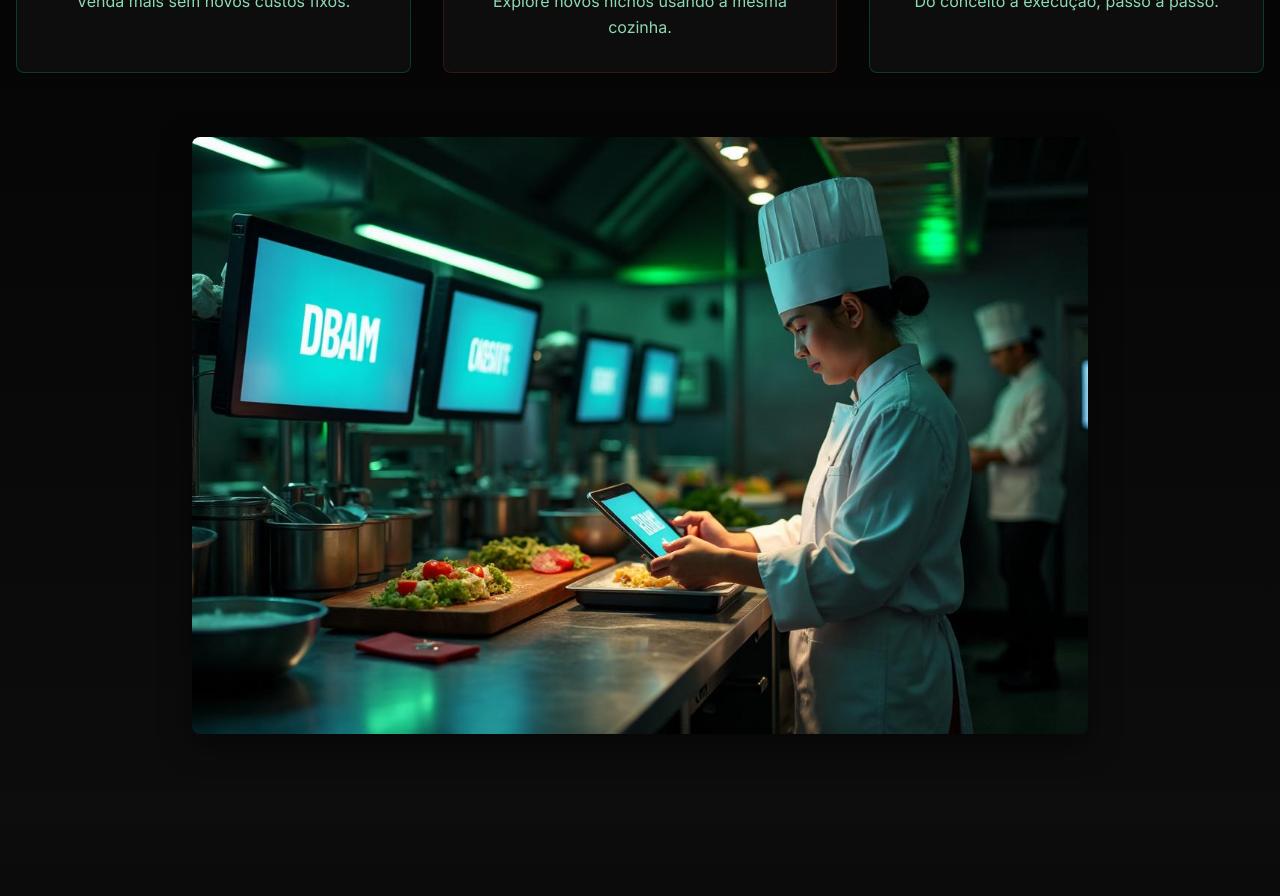
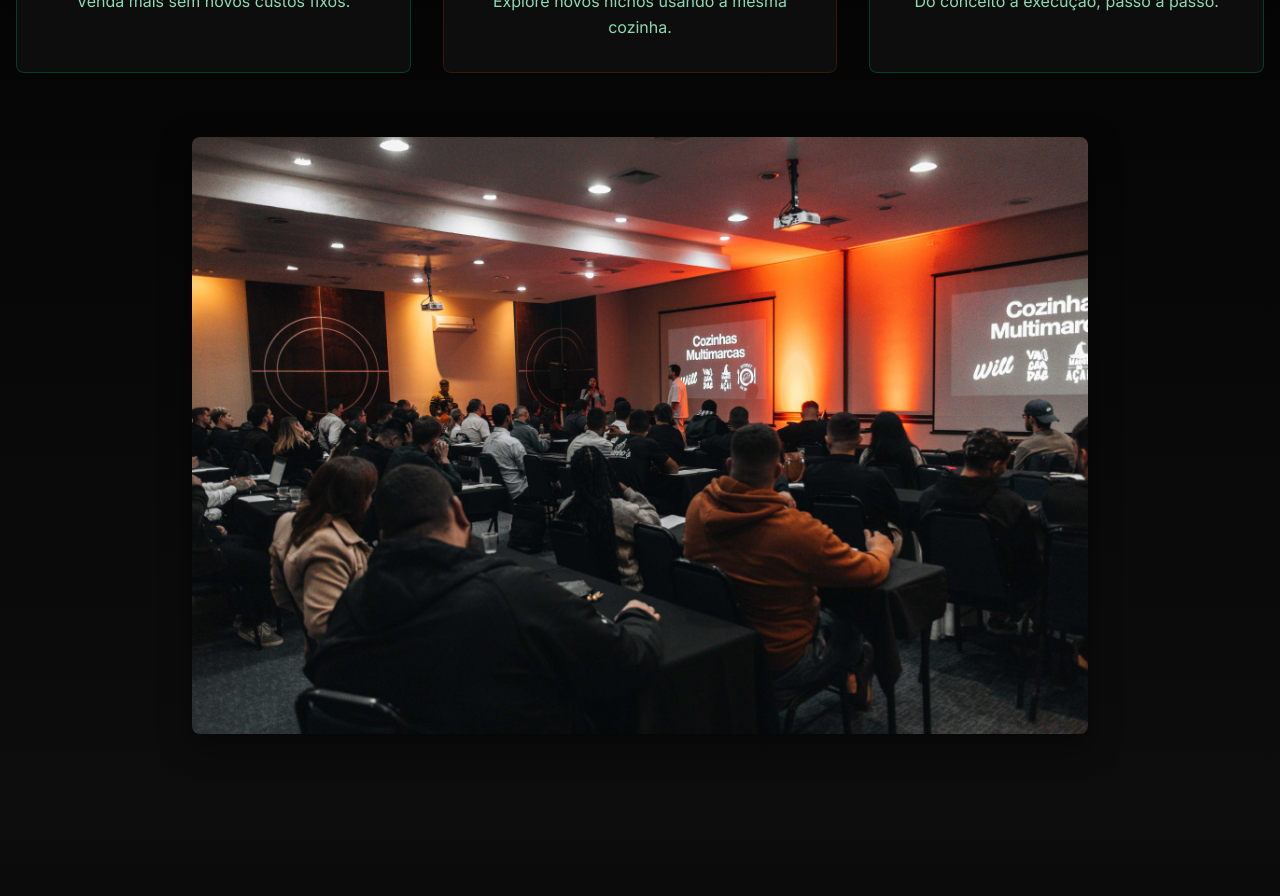
Before and after one commit to FoodVerso/mm-lab-landing-design, a React (Vite) app: page / in a window 1280 px wide. Shown: the part 1760-2656 px from the top of the page. Built offline with nearby package versions, Linux system fonts and the light colour scheme.

Commit message:
Substituir imagem do chef
Substitui a imagem do chef pela imagem fornecida pelo usuário.

```diff
--- a/src/pages/Index.tsx
+++ b/src/pages/Index.tsx
@@ -126,8 +126,8 @@ const Index = () => {
 
           <div className="flex justify-center">
             <img
-              src={chefKitchen}
-              alt="Chef trabalhando com múltiplas marcas"
+              src="/lovable-uploads/caf4f0b2-58a7-4ca9-ae2f-02031c3bd018.png"
+              alt="Evento MM LAB - Cozinhas Multimarcas"
               className="rounded-lg shadow-card-mm max-w-4xl w-full"
             />
           </div>
```
Also changed, not shown: public/lovable-uploads/caf4f0b2-58a7-4ca9-ae2f-02031c3bd018.png (added).
